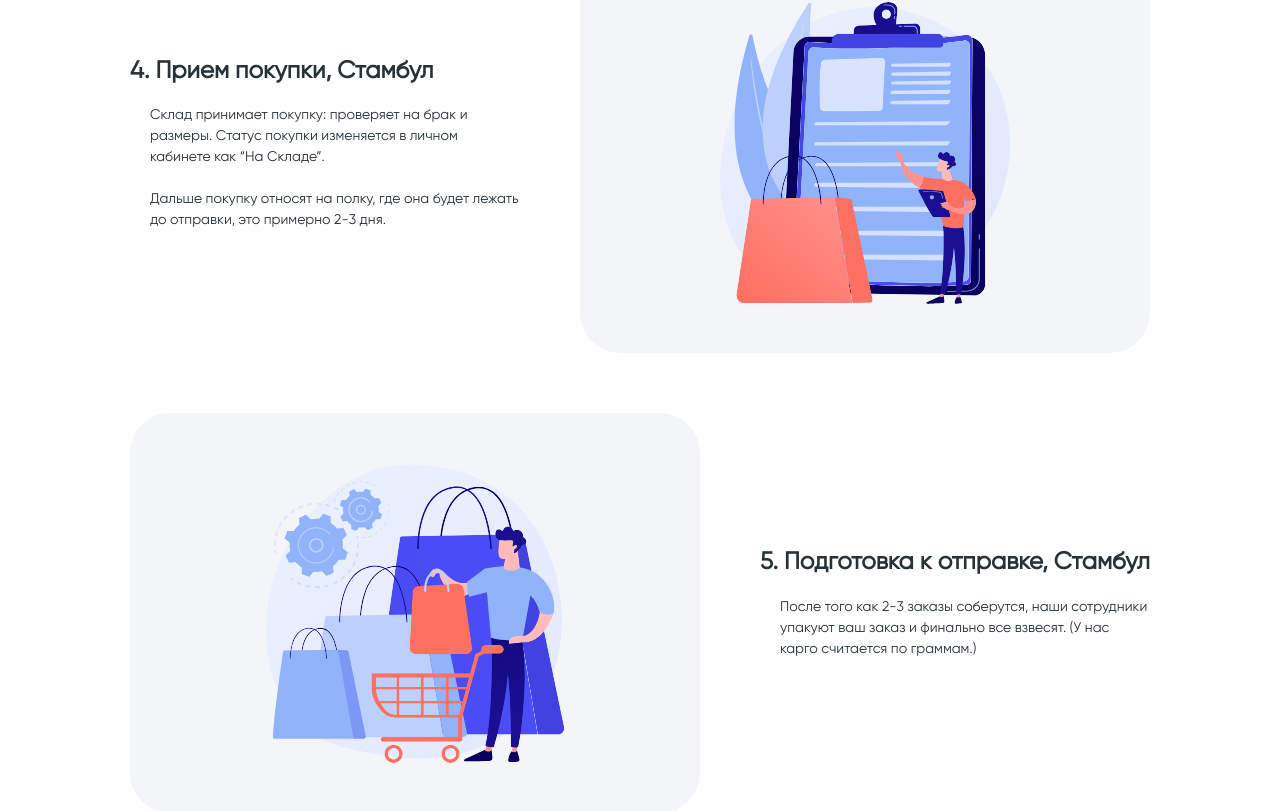
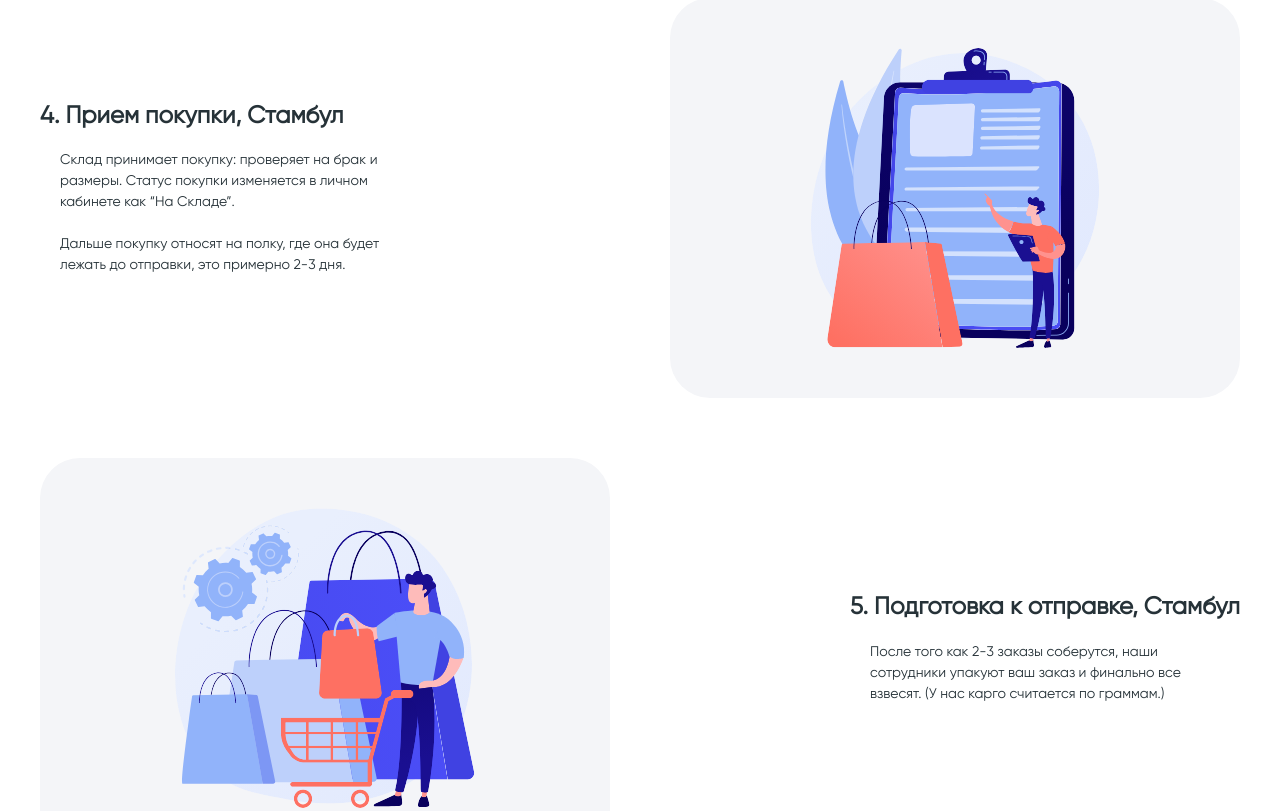
Before and after one commit to modagramuz/modagram, a Next.js app: page / in a window 1280 px wide. Shown: the part 2329-3140 px from the top of the page. Built offline with nearby package versions, Linux system fonts and the light colour scheme.

Commit message:
responseve

```diff
--- a/components/Sales/sales.module.scss
+++ b/components/Sales/sales.module.scss
@@ -74,7 +74,7 @@
       line-height: 57px;
       color: #263238;
       @media (max-width: 650px) {
-        font-size: 30px;
+        font-size: 20px;
         line-height: 37px;
       }
     }
--- a/components/Services/index.js
+++ b/components/Services/index.js
@@ -16,15 +16,10 @@ const Services = () => {
             заказ.
           </p>
         </div>
-        <br />
-        <br />
-        <br />
 
         <div className="zas">
           <h3>Что дальше:</h3>
         </div>
-        <br />
-        <br />
 
         <div className={cls.services}>
           {serviceData.map((item) => (
--- a/components/Services/services.module.scss
+++ b/components/Services/services.module.scss
@@ -3,6 +3,11 @@
   margin: 80px 0px 60px 0;
   @media (max-width: 750px) {
     font-size: 25px;
+  }
+  @media (max-width: 500px) {
+    font-size: 20px;
+  margin: 40px 0px 30px 0;
+
   }
 }
 
@@ -29,7 +34,7 @@
     &:nth-of-type(odd) {
       display: flex;
       gap: 60px;
-      justify-content: center;
+      justify-content: space-between;
       align-items: center;
       @media (max-width: 900px) {
         flex-direction: column;
@@ -39,7 +44,7 @@
     &:nth-of-type(even) {
       display: flex;
       flex-direction: row-reverse;
-      justify-content: center;
+      justify-content: space-between;
       gap: 60px;
       align-items: center;
       @media (max-width: 900px) {
@@ -61,7 +66,10 @@
         width: 100%;
         max-width: unset;
       }
-
+      img{
+        max-width: 300px;
+        height: 300px;
+      }
       @media (max-width: 500px) {
         height: 300px;
         img{
@@ -83,15 +91,12 @@
       // }
     }
     .servicesName {
-      max-width: 390px;
+      max-width: 465px;
       @media (max-width: 900px) {
         width: 100%;
         max-width: unset;
-      }
-      @media (max-width: 900px) {
         margin: auto 30px;
       }
-
       @media (max-width: 600px) {
         margin: 20px auto 40px auto;
       }
@@ -121,7 +126,7 @@
         }
 
         @media (max-width: 380px) {
-          font-size: 22px;
+          font-size: 16px;
         }
       }
       .inServicesTitle {
@@ -132,16 +137,17 @@
         color: #263238;
         margin: 20px 0;
         padding-left: 20px;
+        max-width: 365px;
+        @media (max-width: 900px) {
+          width: 100%;
+          max-width: unset;
+
+        }
         @media (max-width: 750px) {
           margin: 10px 0;
-          line-height: 100%;
-        }
-        @media (max-width: 660px) {
-          font-size: 12px;
-          line-height: normal;
         }
         @media (max-width: 600px) {
-          font-size: 14px;
+          font-size: 16px;
         }
       }
       .inServicesP {
--- a/components/Slider/slider.module.scss
+++ b/components/Slider/slider.module.scss
@@ -57,7 +57,6 @@
     font-weight: 600;
     font-size: 48px;
     line-height: 57px;
-
     color: #263238;
     margin: 80px 0 100px 0;
     text-align: center;
@@ -68,7 +67,7 @@
       margin: 60px 0 80px 0;
     }
     @media (max-width: 650px) {
-      font-size: 28px;
+      font-size: 24px;
       line-height: 37px;
       margin: 30px 0 50px 0;
     }
--- a/styles/globals.scss
+++ b/styles/globals.scss
@@ -322,6 +322,9 @@ font-style: normal;
 font-weight: 600;
 color: #263238;
 line-height: 150%;
+@media (max-width:500px) {
+  font-size: 18px;
+}
   }
 }
 
@@ -334,5 +337,11 @@ font-style: normal;
 font-weight: 600;
 line-height: normal;
 color: #263238;
+margin: 80px 0px 60px 0;
+
+@media (max-width:500px) {
+  font-size: 20px;
+  margin: 40px 0px 10px 0;
+}
   }
 }
```
